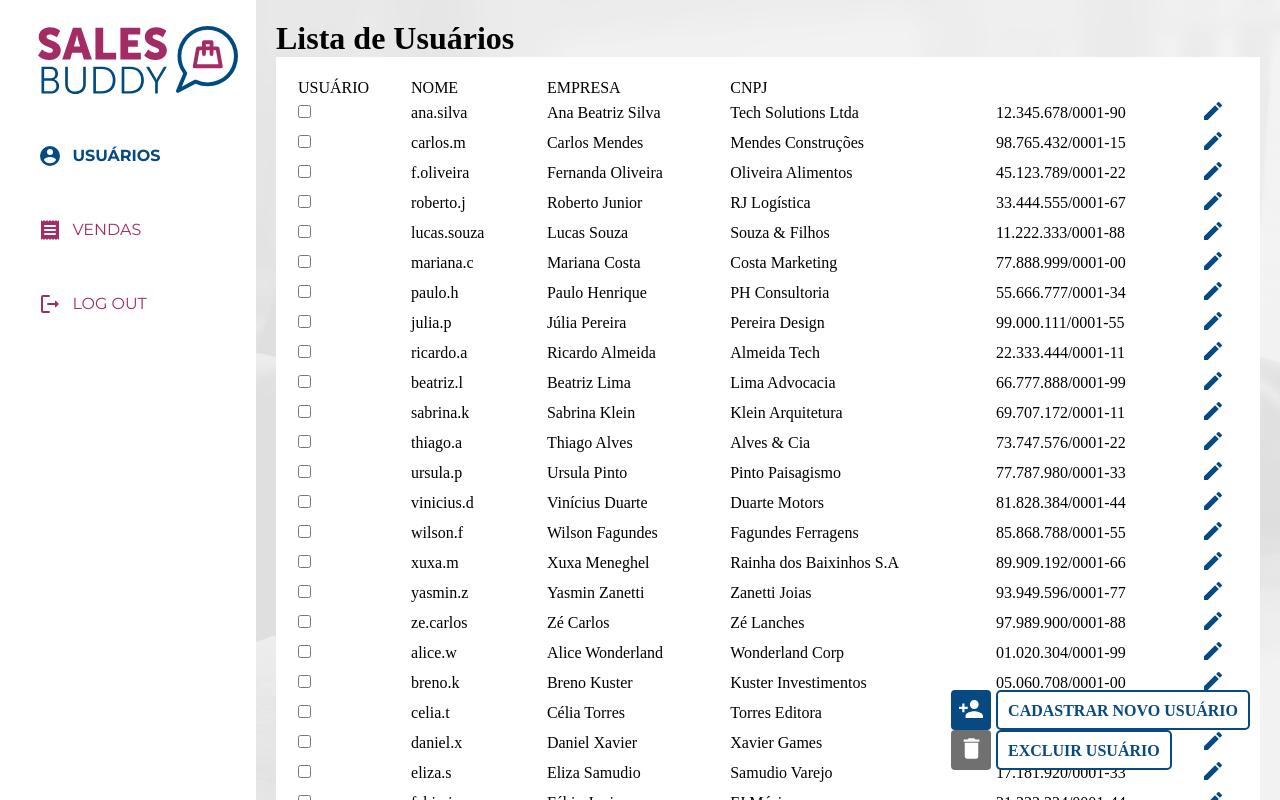
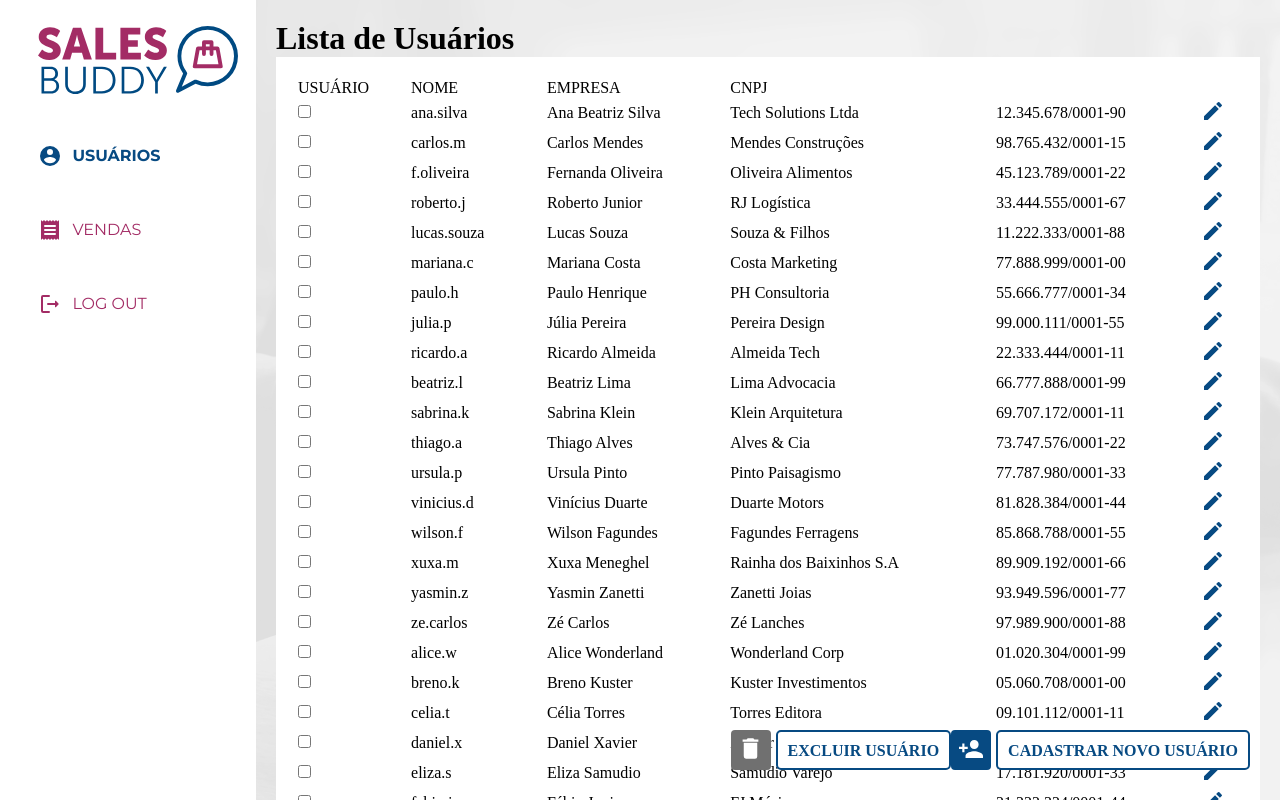
Before and after one commit to felipeLima29/salesBuddyWeb, a React app in the folder frontend/: page /usersList in a window 1280 px wide. Built offline with nearby package versions, Linux system fonts and the light colour scheme; the HTML template or start-up script is replaced by a standard one.

Commit message:
feat: Iniciar page de listar usuários

```diff
--- a/frontend/src/index.css
+++ b/frontend/src/index.css
@@ -171,7 +171,8 @@ a {
 }
 
 .buttonUserContainer {
-    flex-direction: row;
+    flex-direction: row-reverse;
+    display: flex;
     position: fixed;
     bottom: 30px;
     right: 30px;
```
